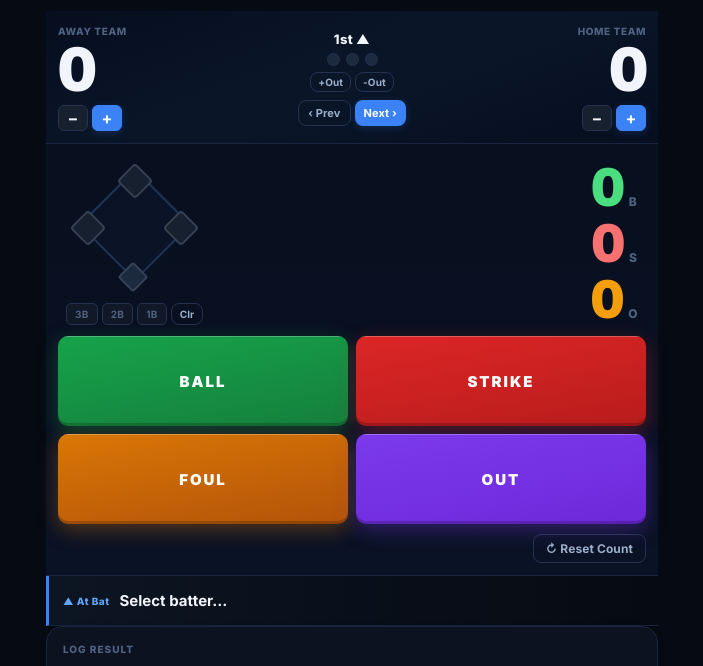
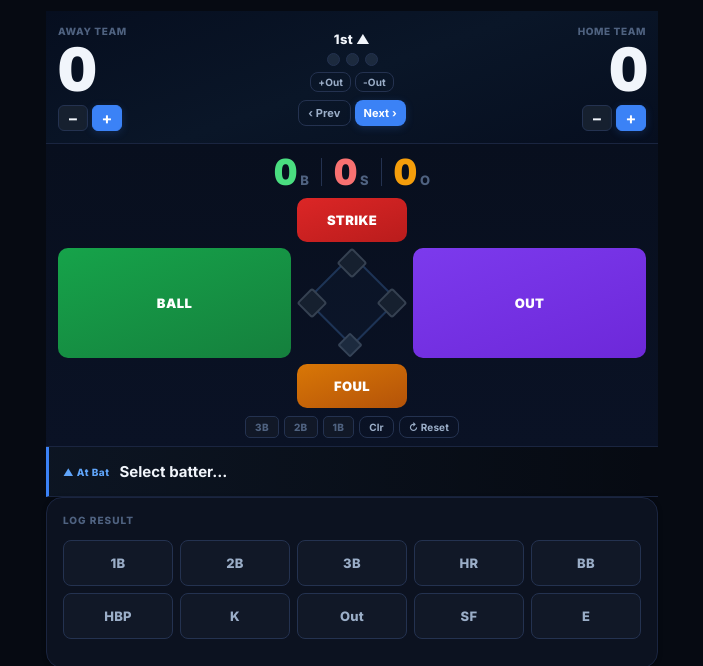
Before and after one commit to bobbiesblooms-del/pines-wiffle-app, a plain HTML site: page index.html in a window 1280 px wide. Shown: the part 106-772 px from the top of the page, without its empty margins (288-991 px from the left). Drawn offline with Linux system fonts and the light colour scheme.

Commit message:
Put pitch buttons around the diamond in a 3x3 grid layout
- STRIKE above diamond, BALL to the left, OUT to the right, FOUL below
- Diamond is now the visual centerpiece of the scoring panel
- BSO count shown as compact colored numbers (36px) above the grid
- Base toggles + Reset in a small row below the grid
- Everything fits in one compact block without scrolling

Co-Authored-By: Claude Sonnet 4.6 <noreply@anthropic.com>

```diff
--- a/index.html
+++ b/index.html
@@ -97,55 +97,60 @@
         </div>
       </div>
 
-      <!-- ── GC SITUATION: Diamond + BSO + Pitch Buttons ── -->
+      <!-- ── GC SITUATION ── -->
       <div class="gc-situation">
 
-        <!-- Top row: diamond + BSO -->
-        <div class="gc-situation-top">
-          <div class="gc-diamond-panel">
+        <!-- BSO count row -->
+        <div class="gc-bso-row">
+          <div class="gc-bso-chip gc-b-chip">
+            <span id="gc-balls" class="gc-chip-num">0</span>
+            <span class="gc-chip-lbl">B</span>
+          </div>
+          <div class="gc-bso-sep"></div>
+          <div class="gc-bso-chip gc-s-chip">
+            <span id="gc-strikes" class="gc-chip-num">0</span>
+            <span class="gc-chip-lbl">S</span>
+          </div>
+          <div class="gc-bso-sep"></div>
+          <div class="gc-bso-chip gc-o-chip">
+            <span id="gc-outs-count" class="gc-chip-num">0</span>
+            <span class="gc-chip-lbl">O</span>
+          </div>
+        </div>
+
+        <!-- 3×3 grid: STRIKE above diamond, BALL left, OUT right, FOUL below -->
+        <div class="gc-diamond-grid">
+          <!-- row 1 -->
+          <div></div>
+          <button id="ump-strike" class="gc-pitch-btn gc-strike-btn">STRIKE</button>
+          <div></div>
+          <!-- row 2 -->
+          <button id="ump-ball" class="gc-pitch-btn gc-ball-btn">BALL</button>
+          <div class="gc-diamond-center">
             <div class="gc-diamond-field">
               <div id="gc-base-2" class="gc-base gc-2b"></div>
               <div id="gc-base-3" class="gc-base gc-3b"></div>
               <div id="gc-base-1" class="gc-base gc-1b"></div>
               <div class="gc-hp"></div>
             </div>
-            <div class="gc-base-btns">
-              <button class="base-toggle-btn" data-base="2">3B</button>
-              <button class="base-toggle-btn" data-base="1">2B</button>
-              <button class="base-toggle-btn" data-base="0">1B</button>
-              <button id="bases-clear" class="btn btn-xs btn-ghost">Clr</button>
-            </div>
           </div>
-
-          <div class="gc-bso-panel">
-            <div class="gc-bso-item">
-              <div id="gc-balls" class="gc-bso-num gc-b-num">0</div>
-              <div class="gc-bso-key">B</div>
-            </div>
-            <div class="gc-bso-item">
-              <div id="gc-strikes" class="gc-bso-num gc-s-num">0</div>
-              <div class="gc-bso-key">S</div>
-            </div>
-            <div class="gc-bso-item">
-              <div id="gc-outs-count" class="gc-bso-num gc-o-num">0</div>
-              <div class="gc-bso-key">O</div>
-            </div>
-          </div>
+          <button id="ump-out" class="gc-pitch-btn gc-out-btn">OUT</button>
+          <!-- row 3 -->
+          <div></div>
+          <button id="ump-foul" class="gc-pitch-btn gc-foul-btn">FOUL</button>
+          <div></div>
         </div>
 
-        <!-- Pitch buttons row -->
-        <div class="gc-pitch-btns">
-          <button id="ump-ball"   class="ump-btn ump-ball-btn">BALL</button>
-          <button id="ump-strike" class="ump-btn ump-strike-btn">STRIKE</button>
-          <button id="ump-foul"   class="ump-btn ump-foul-btn">FOUL</button>
-          <button id="ump-out"    class="ump-btn ump-out-btn">OUT</button>
+        <!-- Base toggles + reset -->
+        <div class="gc-base-row">
+          <button class="base-toggle-btn" data-base="2">3B</button>
+          <button class="base-toggle-btn" data-base="1">2B</button>
+          <button class="base-toggle-btn" data-base="0">1B</button>
+          <button id="bases-clear" class="btn btn-xs btn-ghost">Clr</button>
+          <button id="ump-reset" class="btn btn-xs btn-ghost">&#8635; Reset</button>
         </div>
 
-        <!-- Last call + reset -->
         <div id="ump-last-call" class="ump-last-call hidden"></div>
-        <div class="gc-pitch-footer">
-          <button id="ump-reset" class="btn btn-ghost btn-sm">&#8635; Reset Count</button>
-        </div>
 
       </div>
 
--- a/style.css
+++ b/style.css
@@ -1089,57 +1089,78 @@ button { font-family: inherit; cursor: pointer; }
 }
 .gc-nav-row .btn { font-size: 11px; padding: 5px 9px; }
 
-/* Situation block: diamond + BSO + pitch buttons */
+/* ── Situation block ── */
 .gc-situation {
   display: flex;
   flex-direction: column;
+  align-items: center;
   background: linear-gradient(180deg, #080f1e 0%, #0a1225 100%);
   border-bottom: 1px solid var(--border);
-}
-.gc-situation-top {
-  display: flex;
-  align-items: center;
-  justify-content: space-between;
-  padding: 18px 20px 10px;
+  padding: 10px 12px 8px;
+  gap: 8px;
+}
+
+/* BSO compact row */
+.gc-bso-row {
+  display: flex;
+  align-items: center;
   gap: 12px;
 }
-.gc-pitch-btns {
+.gc-bso-chip {
+  display: flex;
+  align-items: baseline;
+  gap: 4px;
+}
+.gc-chip-num {
+  font-size: 36px;
+  font-weight: 900;
+  line-height: 1;
+  letter-spacing: -1px;
+  font-variant-numeric: tabular-nums;
+}
+.gc-chip-lbl {
+  font-size: 13px;
+  font-weight: 800;
+  color: var(--text-3);
+}
+.gc-b-chip .gc-chip-num { color: #4ade80; }
+.gc-s-chip .gc-chip-num { color: #f87171; }
+.gc-o-chip .gc-chip-num { color: var(--amber); }
+.gc-bso-sep {
+  width: 1px;
+  height: 28px;
+  background: var(--border-lt);
+}
+
+/* 3×3 diamond grid */
+.gc-diamond-grid {
   display: grid;
-  grid-template-columns: 1fr 1fr;
-  gap: 8px;
-  padding: 0 12px 10px;
-}
-.gc-pitch-btns .ump-btn {
-  height: 54px;
-  font-size: 15px;
-  border-radius: 10px;
-}
-.gc-pitch-footer {
-  display: flex;
-  justify-content: flex-end;
-  padding: 0 12px 12px;
-}
-.gc-pitch-footer .btn { font-size: 12px; }
-
-/* Diamond */
-.gc-diamond-panel {
-  display: flex;
-  flex-direction: column;
-  align-items: center;
-  gap: 10px;
+  grid-template-columns: 1fr 110px 1fr;
+  grid-template-rows: auto 110px auto;
+  gap: 6px;
+  width: 100%;
+  align-items: stretch;
+  justify-items: stretch;
+}
+
+/* Diamond center cell */
+.gc-diamond-center {
+  display: flex;
+  align-items: center;
+  justify-content: center;
 }
 .gc-diamond-field {
   position: relative;
-  width: 130px;
-  height: 130px;
+  width: 110px;
+  height: 110px;
 }
 .gc-diamond-field::before {
   content: '';
   position: absolute;
   top: 50%;
   left: 50%;
-  width: 80px;
-  height: 80px;
+  width: 66px;
+  height: 66px;
   transform: translate(-50%, -54%) rotate(45deg);
   border: 2px solid rgba(96,165,250,.22);
   border-radius: 4px;
@@ -1147,9 +1168,9 @@ button { font-family: inherit; cursor: pointer; }
 }
 .gc-base {
   position: absolute;
-  width: 26px;
-  height: 26px;
-  border-radius: 4px;
+  width: 22px;
+  height: 22px;
+  border-radius: 3px;
   background: var(--surface3);
   border: 2px solid rgba(148,163,184,.25);
   transform: rotate(45deg);
@@ -1158,81 +1179,66 @@ button { font-family: inherit; cursor: pointer; }
 .gc-base.occupied {
   background: var(--amber);
   border-color: var(--amber);
-  box-shadow: 0 0 12px rgba(245,158,11,.6);
-}
-/* 2B top-center */
-.gc-2b { top: 5px;  left: 52px; }
-/* 3B left */
-.gc-3b { top: 52px; left: 5px;  }
-/* 1B right */
-.gc-1b { top: 52px; left: 98px; }
-/* Home plate */
+  box-shadow: 0 0 10px rgba(245,158,11,.55);
+}
+.gc-2b { top: 4px;  left: 44px; }
+.gc-3b { top: 44px; left: 4px;  }
+.gc-1b { top: 44px; left: 84px; }
 .gc-hp {
   position: absolute;
-  bottom: 5px;
-  left: 52px;
-  width: 22px;
-  height: 22px;
-  border-radius: 3px;
+  bottom: 4px;
+  left: 44px;
+  width: 18px;
+  height: 18px;
+  border-radius: 2px;
   background: var(--surface4);
   border: 2px solid rgba(148,163,184,.2);
   transform: rotate(45deg);
 }
-.gc-base-btns {
-  display: flex;
-  gap: 4px;
-  flex-wrap: wrap;
+
+/* Pitch buttons in the grid */
+.gc-pitch-btn {
+  border: none;
+  border-radius: 10px;
+  font-weight: 900;
+  font-size: 13px;
+  letter-spacing: 0.4px;
+  cursor: pointer;
+  color: #fff;
+  transition: opacity 0.1s, transform 0.1s;
+  padding: 0;
+  min-height: 44px;
+}
+.gc-pitch-btn:active { transform: scale(0.95); opacity: 0.8; }
+.gc-ball-btn   { background: linear-gradient(160deg, #16a34a, #15803d); }
+.gc-strike-btn { background: linear-gradient(160deg, #dc2626, #b91c1c); }
+.gc-foul-btn   { background: linear-gradient(160deg, #d97706, #b45309); }
+.gc-out-btn    { background: linear-gradient(160deg, #7c3aed, #6d28d9); }
+
+/* Base toggle row */
+.gc-base-row {
+  display: flex;
+  gap: 5px;
+  align-items: center;
   justify-content: center;
 }
-.gc-base-btns .base-toggle-btn {
+.gc-base-row .base-toggle-btn {
   font-size: 10px;
-  padding: 4px 8px;
+  font-weight: 800;
+  padding: 4px 9px;
   border: 1px solid var(--border-lt);
   border-radius: 5px;
   background: var(--surface2);
   color: var(--text-3);
-  font-weight: 700;
   cursor: pointer;
   transition: background var(--t), color var(--t), border-color var(--t);
 }
-.gc-base-btns .base-toggle-btn.on {
+.gc-base-row .base-toggle-btn.on {
   background: rgba(245,158,11,.15);
   border-color: var(--amber);
   color: var(--amber);
 }
-.gc-base-btns .btn { font-size: 10px; padding: 4px 8px; }
-
-/* BSO panel */
-.gc-bso-panel {
-  display: flex;
-  flex-direction: column;
-  gap: 4px;
-  align-items: center;
-}
-.gc-bso-item {
-  display: flex;
-  align-items: baseline;
-  gap: 6px;
-}
-.gc-bso-num {
-  font-size: 52px;
-  font-weight: 900;
-  line-height: 1;
-  letter-spacing: -2px;
-  font-variant-numeric: tabular-nums;
-  min-width: 38px;
-  text-align: right;
-}
-.gc-b-num { color: #4ade80; }
-.gc-s-num { color: #f87171; }
-.gc-o-num { color: var(--amber); }
-.gc-bso-key {
-  font-size: 12px;
-  font-weight: 800;
-  letter-spacing: 0.5px;
-  color: var(--text-3);
-  text-transform: uppercase;
-}
+.gc-base-row .btn { font-size: 10px; padding: 4px 9px; }
 
 /* At Bat bar */
 .gc-atbat-bar {
```
